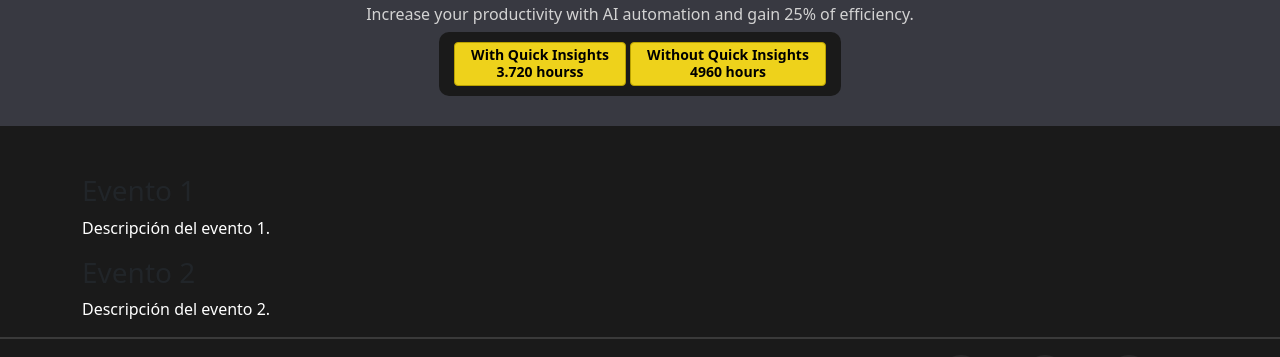
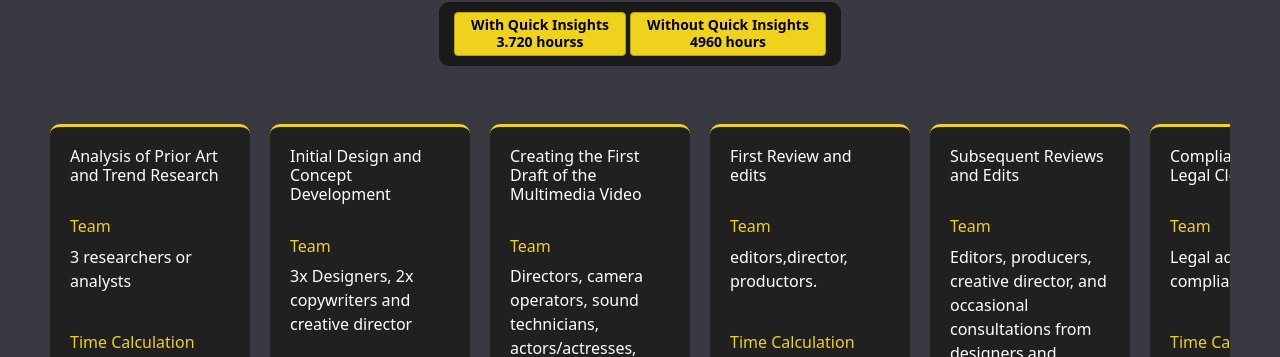
Before and after one commit to MarketingNeurosoftai/landing, a website: page index.html in a window 1280 px wide. Shown: the part 2145-2502 px from the top of the page. Drawn offline with nearby package versions, Linux system fonts and the light colour scheme.

Commit message:
media process section

```diff
--- a/assets/partials/media.html
+++ b/assets/partials/media.html
@@ -1,4 +1,4 @@
-<div class="container-fluid" style="margin:30px 0px;padding:30px 0px;background-color:#383941;">
+<div class="container-fluid" style="margin:0px 0px;padding:30px 0px 0px 0px;background-color:#383941;">
     <div class="container-xxl">
         <div class="row text-center">
             <h1><span style="color:#EED21B;">Media Production process</span> flow with Quick Insights</h1>
--- a/assets/partials/timeline.html
+++ b/assets/partials/timeline.html
@@ -1,18 +1,108 @@
-<div class="container mt-5">
-    <div class="timeline-slider">
+<div class="container-fluid" style="background-color:#383941;padding: 10px 0px;">
+    <div class="container-fluid mt-5" style="padding: 0px 50px;">
+        <div class="timeline-slider" style="padding:0px 0px 30px 0px;">
             <!-- Aquí van los elementos de la línea de tiempo -->
             <div class="timeline-item">
                 <div class="timeline-item-content">
-                <h3>Evento 1</h3>
-                <p>Descripción del evento 1.</p>
+                    <h3>Analysis of Prior Art and Trend Research</h3>
+                    <br>
+                    <h4>Team</h4>
+                    <p>3 researchers or analysts</p>
+                    <br>
+                    <h4>Time Calculation</h4>
+                    <p>3 team members work 8 hours per day for 7 days:</p>
+                    <br>
+                    <h2>7 Days / 168 hours</h2>
                 </div>
             </div>
+            <!-- Aquí van los elementos de la línea de tiempo -->
             <div class="timeline-item">
                 <div class="timeline-item-content">
-                <h3>Evento 2</h3>
-                <p>Descripción del evento 2.</p>
+                    <h3>Initial Design and Concept Development</h3>
+                    <br>
+                    <h4>Team</h4>
+                    <p>3x Designers, 2x copywriters and creative director</p>
+                    <br>
+                    <h4>Time Calculation</h4>
+                    <p>6 team members work 8 hours per 14 days</p>
+                    <br>
+                    <h2>14 Days / 672 hours</h2>
+                </div>
+            </div>
+            <!-- Aquí van los elementos de la línea de tiempo -->
+            <div class="timeline-item">
+                <div class="timeline-item-content">
+                    <h3>Creating the First Draft of the Multimedia Video</h3>
+                    <br>
+                    <h4>Team</h4>
+                    <p>Directors, camera operators, sound technicians, actors/actresses, lighting technicians, script supervisors.</p>
+                    <br>
+                    <h4>Time Calculation</h4>
+                    <p>2 directors, 3 camera operators, 3 sound technicians, 4 actors/actresses, 3 lighting technicians, 2 script supervisors 17 team members work 8 hours per day for 21</p>
+                    <br>
+                    <h2>21 Days / 2,856 hours</h2>
+                </div>
+            </div>
+            <!-- Aquí van los elementos de la línea de tiempo -->
+            <div class="timeline-item">
+                <div class="timeline-item-content">
+                    <h3>First Review and edits</h3>
+                    <br>
+                    <h4>Team</h4>
+                    <p>editors,director, productors.</p>
+                    <br>
+                    <h4>Time Calculation</h4>
+                    <p>7  team members work 8 hours per day  for 7 days</p>
+                    <br>
+                    <h2>7 Days / 392 hours</h2>
+                </div>
+            </div>
+            <!-- Aquí van los elementos de la línea de tiempo -->
+            <div class="timeline-item">
+                <div class="timeline-item-content">
+                    <h3>Subsequent Reviews and Edits</h3>
+                    <br>
+                    <h4>Team</h4>
+                    <p>Editors, producers, creative director, and occasional consultations from designers and copywriters.</p>
+                    <br>
+                    <h4>Time Calculation</h4>
+                    <p>3 editors, 1 director, 3 productors
+                        7 team members work 8 hours for 7 days:</p>
+                    <br>
+                    <h2>14 Days / 672 hours</h2>
+                </div>
+            </div>
+            <!-- Aquí van los elementos de la línea de tiempo -->
+            <div class="timeline-item">
+                <div class="timeline-item-content">
+                    <h3>Compliance and Legal Clearance</h3>
+                    <br>
+                    <h4>Team</h4>
+                    <p>Legal advisors or compliance officers.</p>
+                    <br>
+                    <h4>Time Calculation</h4>
+                    <p>2 advisors 2 team members work 8 hours per day for 5 days</p>
+                    <br>
+                    <h2>14 Days / 672 hours</h2>
+                </div>
+            </div>
+            <!-- Agrega más eventos según sea necesario -->
+            <!-- Aquí van los elementos de la línea de tiempo -->
+            <div class="timeline-item">
+                <div class="timeline-item-content">
+                    <h3>Final Review and Approval</h3>
+                    <br>
+                    <h4>Team</h4>
+                    <p>Producers, director, senior executives for approval.</p>
+                    <br>
+                    <h4>Time Calculation</h4>
+                    <p>2 producers, 1 director, 2 senior executives for approval
+                        5 team members work 8 hours per day for 3 days</p>
+                    <br>
+                    <h2>14 Days / 672 hours</h2>
                 </div>
             </div>
             <!-- Agrega más eventos según sea necesario -->
         </div>
     </div>
+</div>
--- a/styles/styles.css
+++ b/styles/styles.css
@@ -340,6 +340,50 @@
 }
 
 
+.timeline-slider {
+    display: flex;
+    overflow-x: auto;
+    scroll-snap-type: x mandatory;
+}
+
+.timeline-item {
+    flex: 0 0 auto;
+    width: 250px; /* Ajusta según tus necesidades */
+    margin-right: 20px;
+}
+
+.timeline-item-content {
+    padding: 20px;
+    background-color: #202020;
+    border-radius: 10px;
+    border-top: 3px solid #EED21B; /* Ajusta el color según tu preferencia */
+    scroll-snap-align: start;
+}
+
+.timeline-item:last-child .timeline-item-content {
+    margin-right: 0; /* Elimina el margen derecho para el último elemento */
+}
+
+.timeline-slider h3{
+    color: #ffffff;
+    font-size:18px;
+}
+
+.timeline-slider h4{
+    color: #EED21B;
+    font-size:18px;
+}
+
+.timeline-slider h2{
+    text-align: center;
+    color: #EED21B;
+    font-size:18px;
+    font-weight: 700;
+}
+
+
+
+
     @media (max-width: 1930px) {
         /* Estilo resmopsives para la primera seccion */
         .detail1 {
@@ -389,6 +433,23 @@
 
         .home-section {
             height: 800px;
+        }
+
+        .timeline-item {
+            width: 200px; /* Ajusta según tus necesidades */
+        }
+
+        .timeline-slider h3{
+            font-size:16px;
+        }
+
+        .timeline-slider h4{
+            font-size:16px;
+        }
+
+        .timeline-slider h2{
+            font-size:16px;
+            font-weight: 700;
         }
     }
 
@@ -543,6 +604,27 @@
         height: 574px; /* Ajusta la altura según tus necesidades */
         margin: auto;
     }
+
+    .timeline-item {
+        width: 150px; /* Ajusta según tus necesidades */
+    }
+
+    .timeline-slider h3{
+        font-size:12px;
+    }
+
+    .timeline-slider h4{
+        font-size:12px;
+    }
+
+    .timeline-slider h2{
+        font-size:12px;
+        font-weight: 700;
+    }
+
+    .timeline-slider p{
+        font-size:12px;
+    }
 }
 
     @media (max-width: 450px) {
```
Lines whose indentation alone changed are shown as unchanged.
